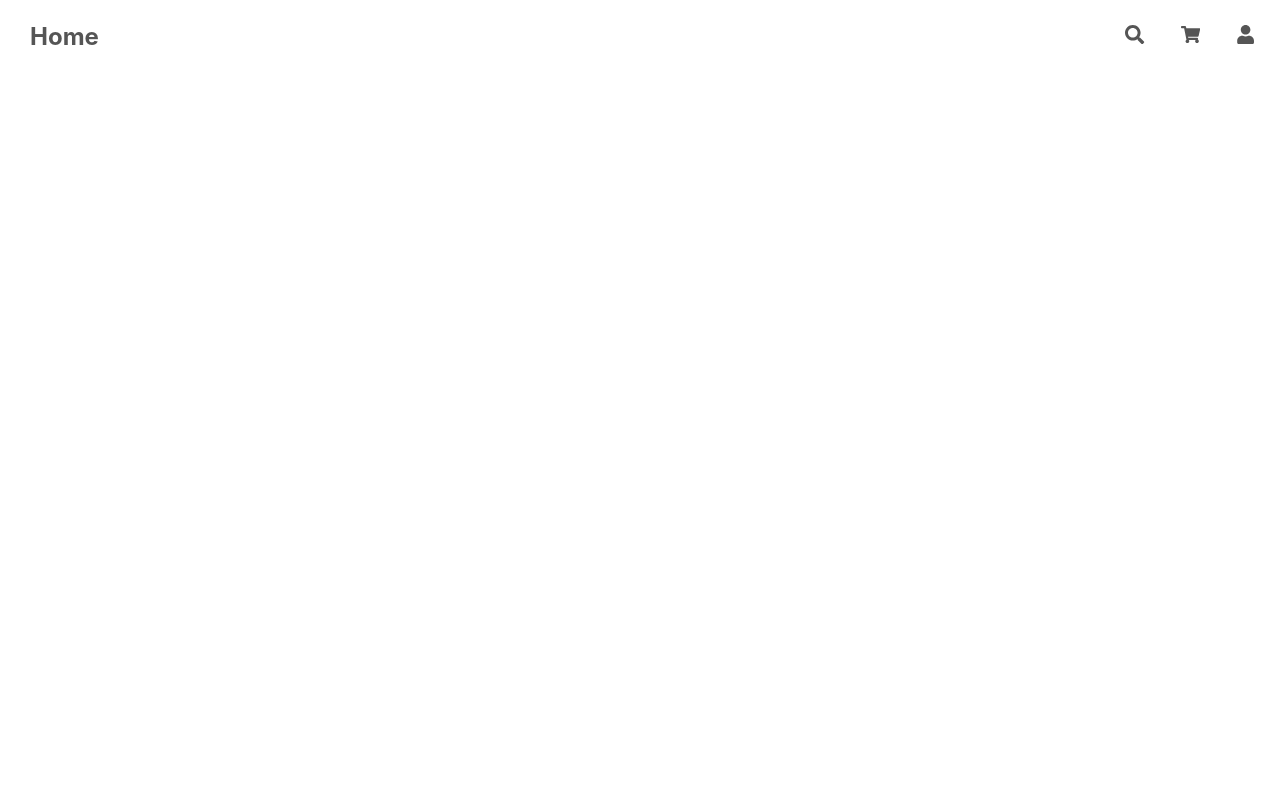
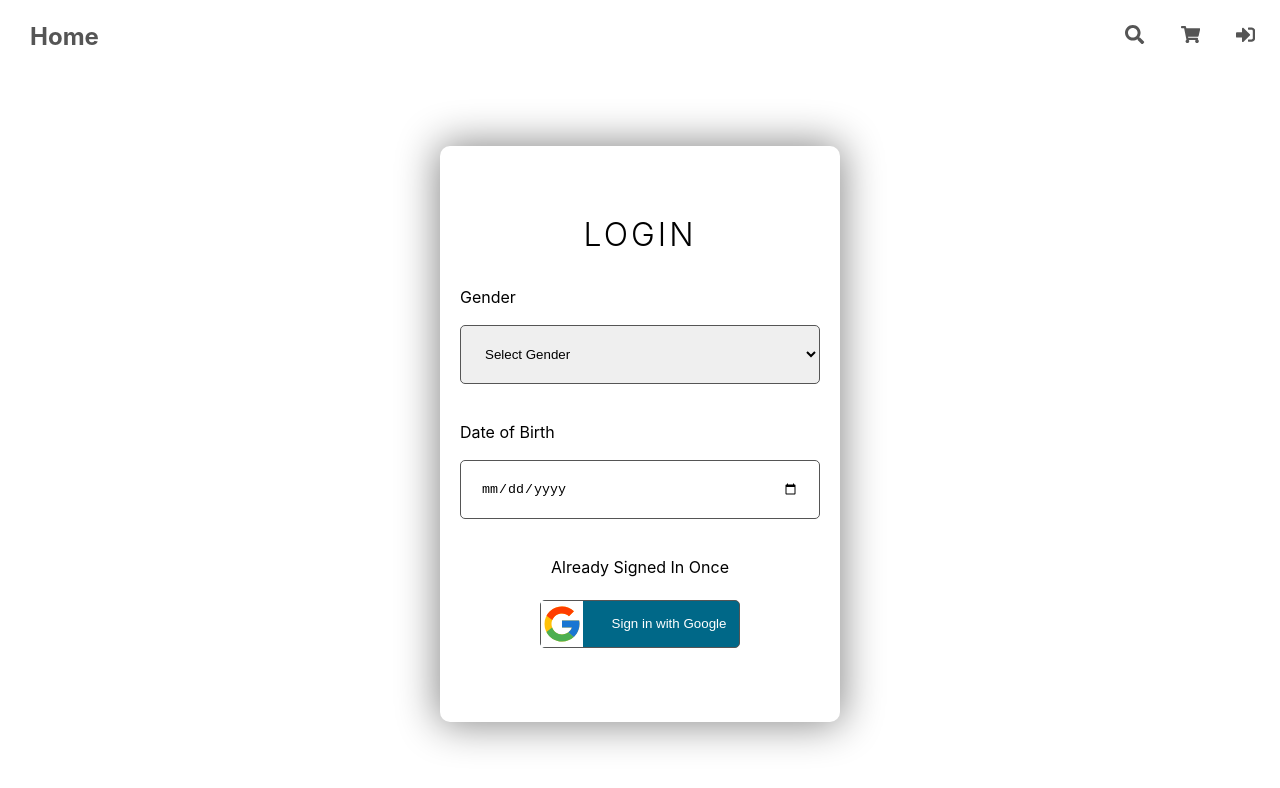
Before and after one commit to Ashutoshvashisht007/E-Commerce, a React (Vite) app in the folder frontend/: page /signin in a window 1280 px wide. Before the commit this address had no page. Shown: the top 788 px of the page. Built offline with nearby package versions, Linux system fonts and the light colour scheme.

Commit message:
login page done

```diff
--- a/frontend/src/App.tsx
+++ b/frontend/src/App.tsx
@@ -3,6 +3,7 @@ import { lazy, Suspense } from "react"
 import Loader from "./components/Loader"
 import Header from "./components/Header"
 import Shipping from "./pages/Shipping"
+import Login from "./pages/Login"
 
 const Home = lazy(() => import("./pages/Home"))
 const Search = lazy(() => import("./pages/Search"))
@@ -39,6 +40,10 @@ const App = () => {
           <Route path="/" element={<Home />} />
           <Route path="/search" element={<Search />} />
           <Route path="/cart" element={<Cart />} />
+
+          {/* Not Logged In Route */}
+
+          <Route path="/signin" element={<Login/>}/>
 
           {/* Logged In user routes */}
 
--- a/frontend/src/components/Header.tsx
+++ b/frontend/src/components/Header.tsx
@@ -2,7 +2,7 @@ import { Link } from "react-router-dom"
 import { FaShoppingCart, FaSearch, FaSignInAlt, FaUser, FaSignOutAlt } from "react-icons/fa";
 import { useState } from "react";
 
-const user = { _id: "asdf",role: "user"};
+const user = { _id: "",role: ""};
 
 const Header = () => {
 
--- /dev/null
+++ b/frontend/src/pages/Login.tsx
@@ -0,0 +1,39 @@
+import { useState } from "react"
+import {FcGoogle} from "react-icons/fc"
+
+const Login = () => {
+
+    const [gender, setGender] = useState("");
+    const [date, setDate] = useState("");
+
+    return (
+        <div className='login'>
+            <main className="loginForm">
+                <h1>LOGIN</h1>
+                <div>
+                    <label>Gender</label>
+                    <select value={gender} onChange={(e) => setGender(e.target.value)}>
+                        <option value="">Select Gender</option>
+                        <option value="male">Male</option>
+                        <option value="female">Female</option>
+                        <option value="others">Others</option>
+                    </select>
+                </div>
+                <div>
+                    <label>Date of Birth</label>
+                    <input type="date" value={date} onChange={(e) => setDate(e.target.value)} />
+                </div>
+
+                <div className="loginBtn">
+                    <p>Already Signed In Once</p>
+                    <button>
+                        <FcGoogle />
+                        <span>Sign in with Google</span>
+                    </button>
+                </div>
+            </main>
+        </div>
+    )
+}
+
+export default Login
--- a/frontend/src/styles/app.scss
+++ b/frontend/src/styles/app.scss
@@ -36,6 +36,7 @@
   @import "frontend-styles/home";
   @import "frontend-styles/cart";
   @import "frontend-styles/shipping";
+  @import "frontend-styles/login";
 
   @import "admin-styles/dashboard";
   @import "admin-styles/products";
@@ -82,6 +83,7 @@
         position: absolute;
         left: calc(100% - 160px);
         top: 8%;
+        z-index: 999;
         > div{
             @include flex(row,space-evenly,center,2)
         }
--- /dev/null
+++ b/frontend/src/styles/frontend-styles/_login.scss
@@ -0,0 +1,63 @@
+.login{
+    @include flex(column,center,center,2rem);
+    // width: 100%;
+    height: 90vh;
+    >main{
+        webkit-box-shadow: 0px 0px 40px 2px rgba(0,0,0,0.48);
+        -moz-box-shadow: 0px 0px 40px 2px rgba(0,0,0,0.48);
+        box-shadow: 0px 0px 40px 2px rgba(0,0,0,0.48);
+        @include flex(column,center,center,1rem);
+        // padding: 50px;
+        width: 100%;
+        height: 80%;
+        max-width: 400px;
+        border-radius: 10px;
+
+        >h1{
+            letter-spacing: 2px;
+            @include heading;
+        }
+
+        >div{
+            @include flex(column,flex-start,stretch,1rem);
+            width: 90%;
+            margin: 10px;
+
+            > select, input{
+                padding: 20px;
+                border-radius: 5px;
+                border: 1px solid $color4;
+            }
+
+            >button{
+                // padding: 5px;
+                @include flex;
+                margin-top: 5px;
+                border-radius: 5px;
+                height: 3rem;
+                border: 1px solid $color4;
+                background-color: $color3;
+                cursor: pointer;
+                >svg{
+                    background-color: white;
+                    width: 30%;
+                    height: 100%;
+                }
+
+                >span{
+                    width: 100%;
+                    text-align: center;
+                    color: white;
+                }
+            }
+        }
+
+        .loginBtn{
+            width: 50%;
+
+            >p{
+                text-align: center;
+            }
+        }
+    }
+}
```
